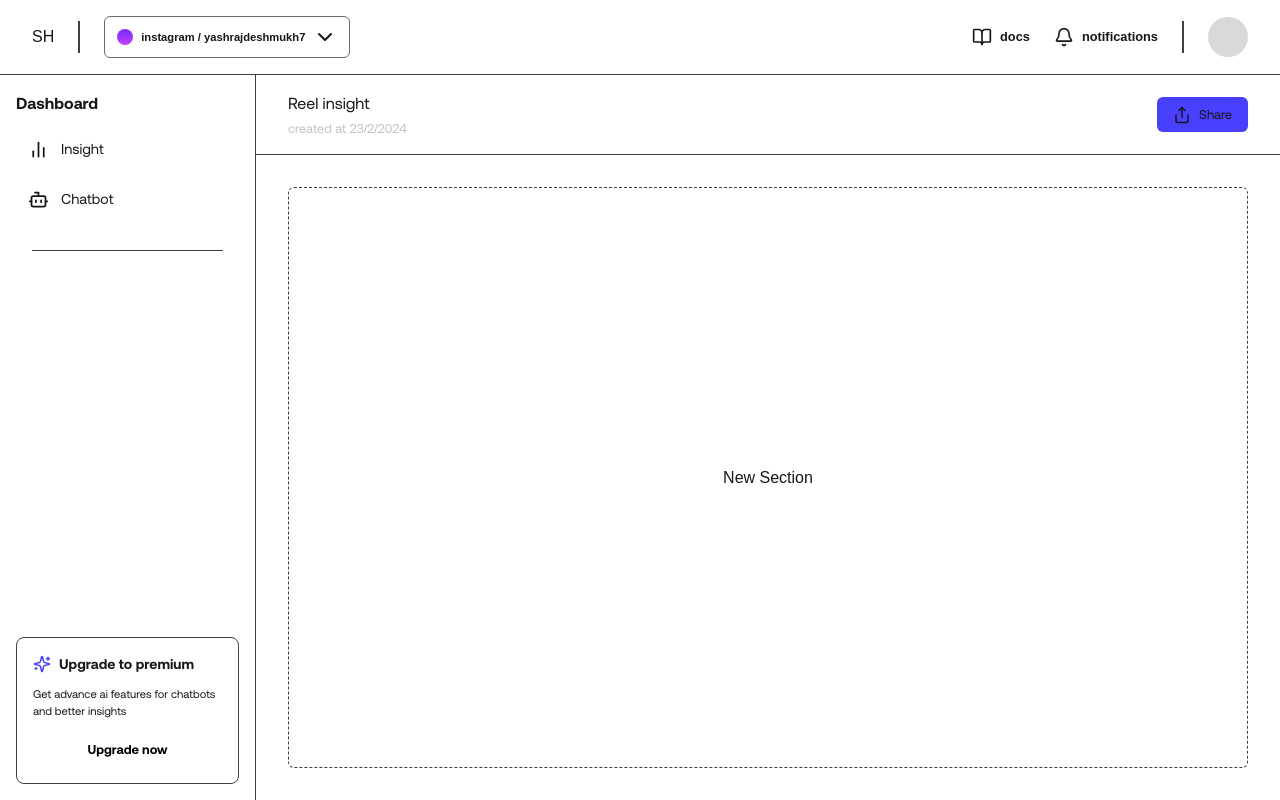
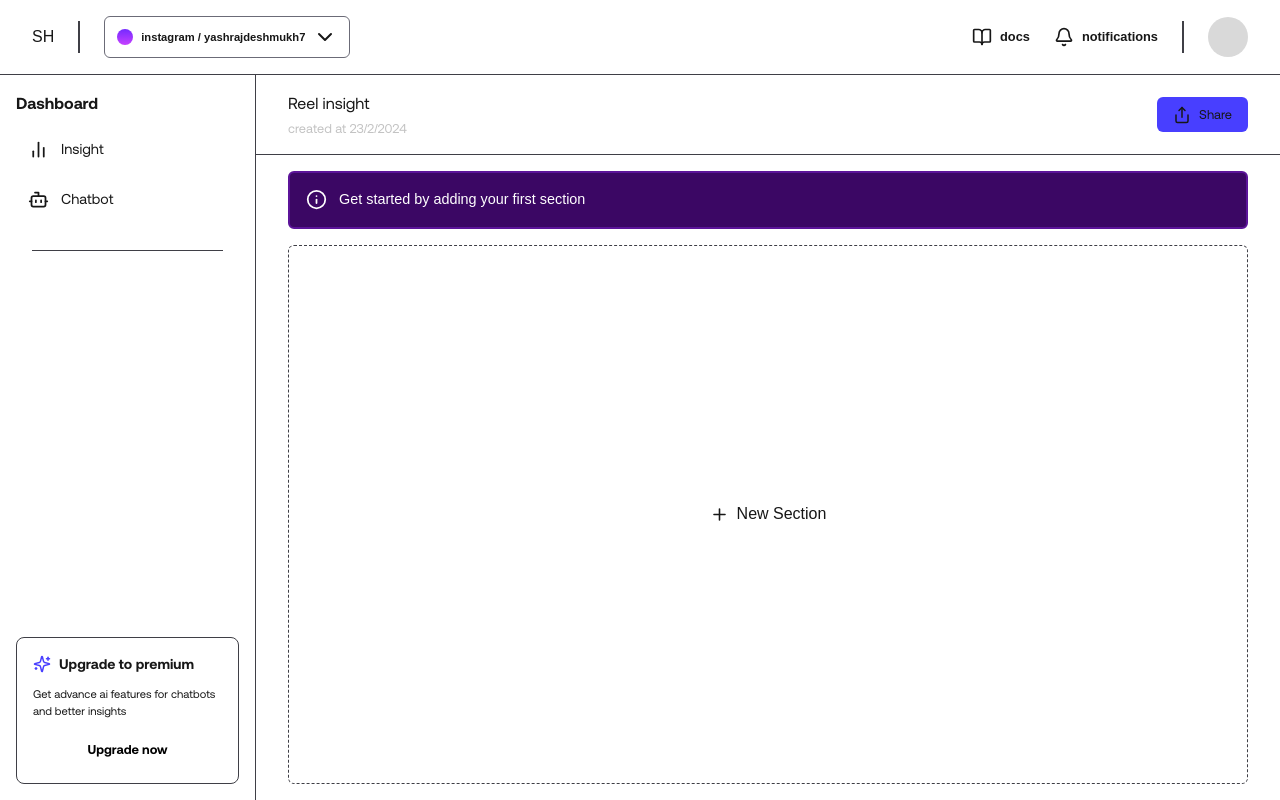
Before and after one commit to yashrajsd/sighthub, a Next.js app: page /dashboard/yashrajsd/sjdkeuj in a window 1280 px wide. Built offline with nearby package versions, Linux system fonts and the light colour scheme.

Commit message:
ui updates

```diff
--- a/src/app/(protected)/dashboard/[slug]/[topic]/page.tsx
+++ b/src/app/(protected)/dashboard/[slug]/[topic]/page.tsx
@@ -1,19 +1,32 @@
 'use client'
+import ComponentPopup from '@/components/global/component-popup'
 import TopicBar from '@/components/global/topicbar'
+import { Info, Plus } from 'lucide-react'
 import React, { useState } from 'react'
 
 type Props = {}
 
 const Page = (props: Props) => {
-    const [section,setSection] = useState([]);
+    const [section, setSection] = useState([]);
+    const [addSection,setAddSection] = useState(false);
 
     return (
         <div className='flex flex-1 flex-col'>
             <TopicBar />
-            <span className={`w-full flex ${section.length<1 && ('flex-1 p-8')} justify-center items-center`}>
-                <button className='w-full h-full flex items-center justify-center hover:bg-[#19191D] border-dashed gap-2 border-[#3F3F46] border-[1px] p-2 px-4 rounded-md'>
-                    New Section
+            {
+                !(section.length > 0) && (
+                    <div className='w-full px-8'>
+                        <div className='bg-[#3B0764] flex items-center gap-3 text-[0.9rem] mt-4 border-[2px] border-[#5C1499] p-4 rounded-md text-white'>
+                           <Info size={21}/> Get started by adding your first section
+                        </div>
+                    </div>
+                )
+            }
+            <span className={`w-full relative flex ${section.length < 1 && ('flex-1 ')} px-8 py-4 justify-center items-center`}>
+                <button className='w-full h-full  flex p-4 items-center justify-center hover:bg-[#19191D] border-dashed gap-2 border-[#3F3F46] border-[1px] p-2 px-4 rounded-md' onClick={() => setAddSection(!addSection)}>
+                   <Plus size={19}/> New Section
                 </button>
+                {addSection && <ComponentPopup/>}
             </span>
         </div>
     )
--- /dev/null
+++ b/src/components/global/component-popup/index.tsx
@@ -0,0 +1,27 @@
+import { Brain, ChartNoAxesCombined } from 'lucide-react'
+import React from 'react'
+
+type Props = {}
+
+const ComponentPopup = (props: Props) => {
+  return (
+    <div className='absolute z-4'>
+        <div className='bg-[#2F2F2F] font-aeonik rounded-md py-4 px-6'>
+            <ul className='flex flex-col gap-4'>
+                <li className='flex  flex-col gap-1 cursor-pointer p-2'>
+                    <p className='flex items-center gap-2'><Brain color='#7112FF' size={19}/> AI Insight</p>
+                    <p className='text-[#C3C3C3] text-[0.9rem]'>Generate AI-powered insights to uncover trends and improve performance</p>
+                </li>
+                <hr className='border-[#555555]'/>
+                <li className='flex flex-col gap-2 cursor-pointer p-2'>
+                    <p className='flex items-center gap-2'><ChartNoAxesCombined color='#12FFD8' size={19}/> Graph</p>
+
+                    <p className='text-[#C3C3C3] text-[0.9rem]'>Visualize your data with dynamic, AI-driven graphs for better analysis.</p>
+                </li>
+            </ul>
+        </div>
+    </div>
+  )
+}
+
+export default ComponentPopup
```
